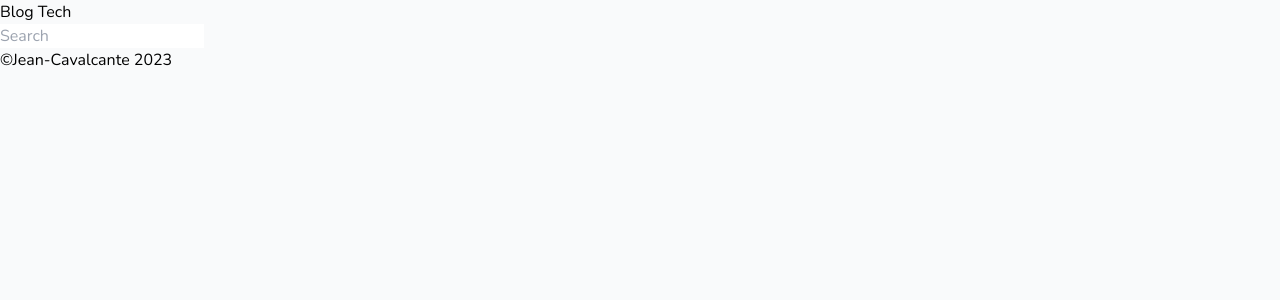
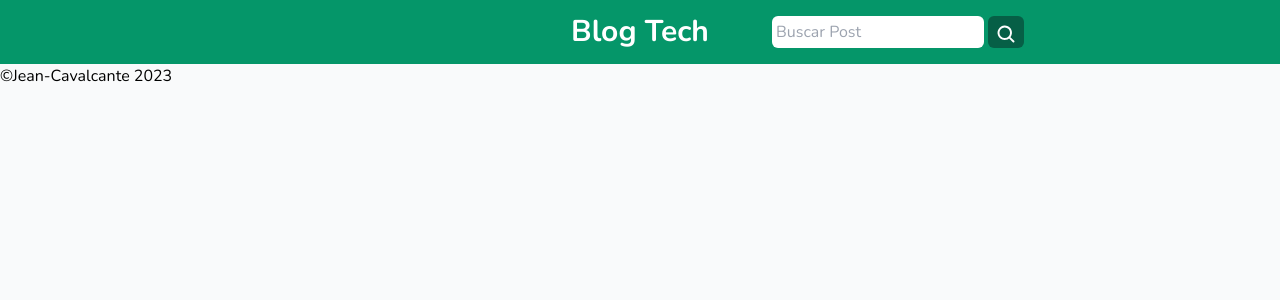
Before and after one commit to Jeann-Cavalcante/blog-next13, a Next.js app: page / in a window 1280 px wide. Shown: the top 300 px of the page. Built offline with nearby package versions, Linux system fonts and the light colour scheme.

Commit message:
estilizando o header

```diff
--- a/package.json
+++ b/package.json
@@ -9,6 +9,7 @@
     "lint": "next lint"
   },
   "dependencies": {
+    "@phosphor-icons/react": "^2.0.9",
     "@types/node": "20.1.1",
     "@types/react": "18.2.6",
     "@types/react-dom": "18.2.4",
--- a/src/components/Header.tsx
+++ b/src/components/Header.tsx
@@ -1,12 +1,19 @@
+'use client';
+
+import { MagnifyingGlass } from "@phosphor-icons/react";
+
 const Header = () => {
   return (
-    <header className="header">
-      <h1>Blog Tech</h1>
-      <div>
-        <form >
-          <input type="text" placeholder="Search" />
-        </form>
-      </div>
+    <header className="bg-emerald-600 flex h-16 justify-center items-center relative">
+      <h1 className="text-white font-bold text-3xl">Blog Tech</h1>
+
+      <form className="absolute right-[20%] flex items-center gap-x-1 h-8">
+        <input className="p-1 h-full rounded-md outline-none focus:outline-2 border-none focus:outline-emerald-900 "
+        type="text" placeholder="Buscar Post" />
+        <div className="p-2 bg-emerald-800 rounded-md h-full">
+          <MagnifyingGlass className="text-white" size={20} weight="bold" />
+        </div>
+      </form>
     </header>
   );
 }
```
Also changed, not shown: 1 other file (tests, documents, lock files or other folders).
